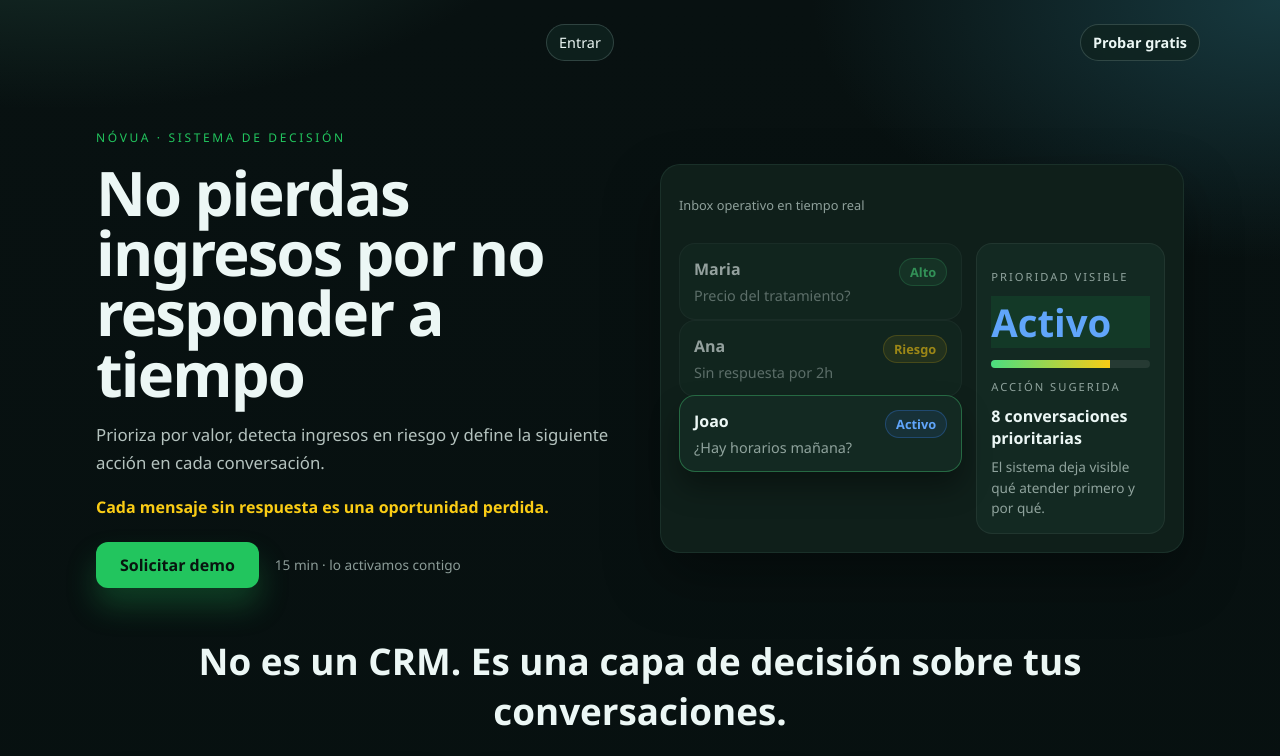
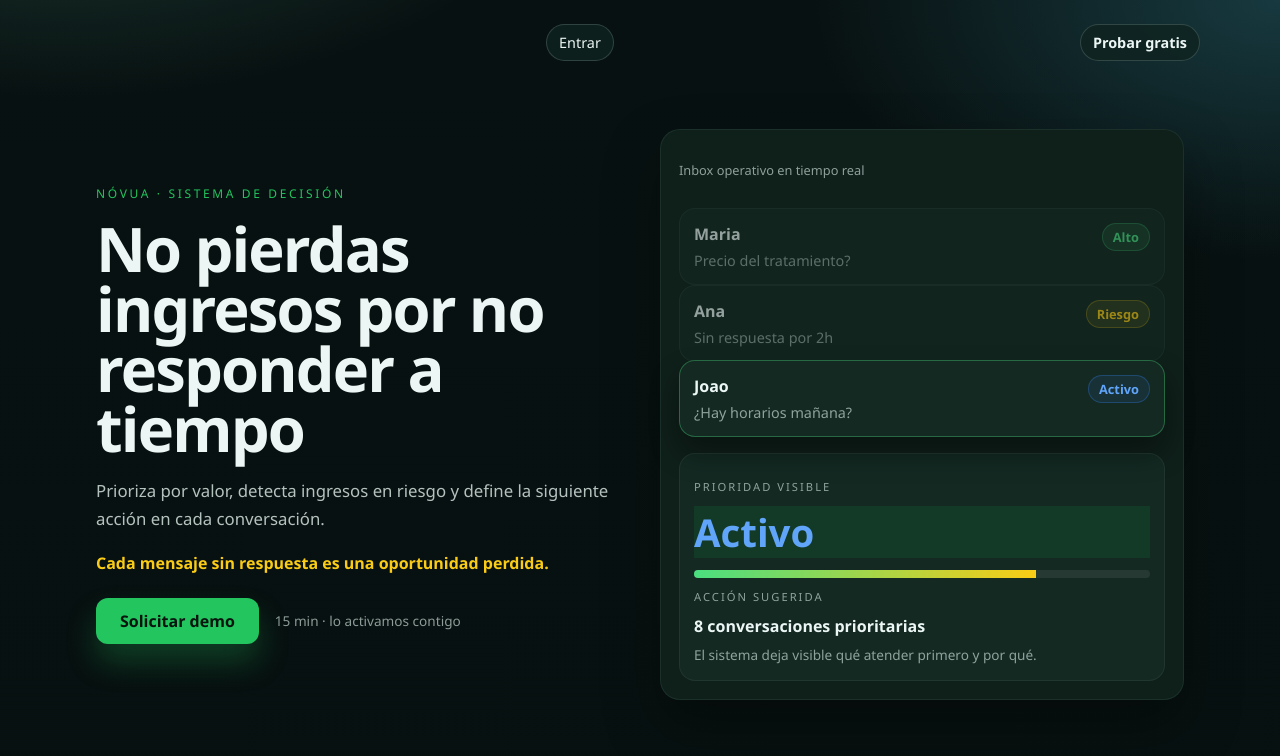
Before and after one commit to iveteamorim/ai-ops-inbox, a Next.js app: page / in a window 1280 px wide. Shown: the top 756 px of the page. Built offline with nearby package versions, Linux system fonts and the light colour scheme; no server answers.

Commit message:
fix: stack mockup priority card below leads

```diff
--- a/src/app/globals.css
+++ b/src/app/globals.css
@@ -853,10 +853,10 @@ a {
   font-size: 0.7rem;
 }
 
-.landing-mockup-grid {
+.landing-mockup-stack {
   margin-top: 16px;
   display: grid;
-  grid-template-columns: 1.2fr 0.8fr;
+  grid-template-columns: 1fr;
   gap: 14px;
 }
 
@@ -1097,10 +1097,6 @@ a {
 
 @media (max-width: 980px) {
   .landing-hero {
-    grid-template-columns: 1fr;
-  }
-
-  .landing-mockup-grid {
     grid-template-columns: 1fr;
   }
 
--- a/src/app/page.tsx
+++ b/src/app/page.tsx
@@ -61,7 +61,7 @@ export default function LandingPage() {
             <div className="landing-mockup-head">
               <p>{t("landing_demo_label")}</p>
             </div>
-            <div className="landing-mockup-grid">
+            <div className="landing-mockup-stack">
               <div className="landing-mockup-list">
                 {mockupCards.map((card, index) => (
                   <div
```
